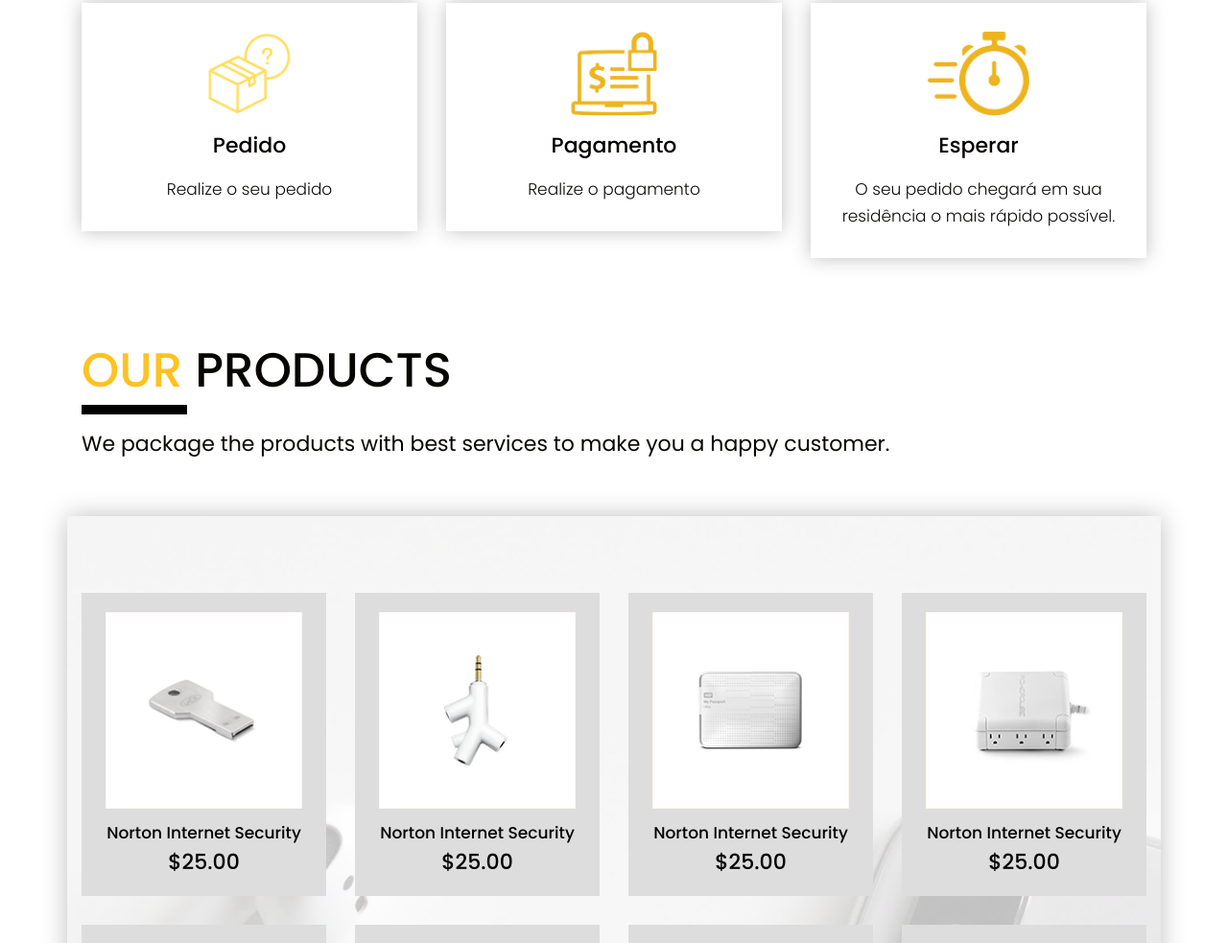
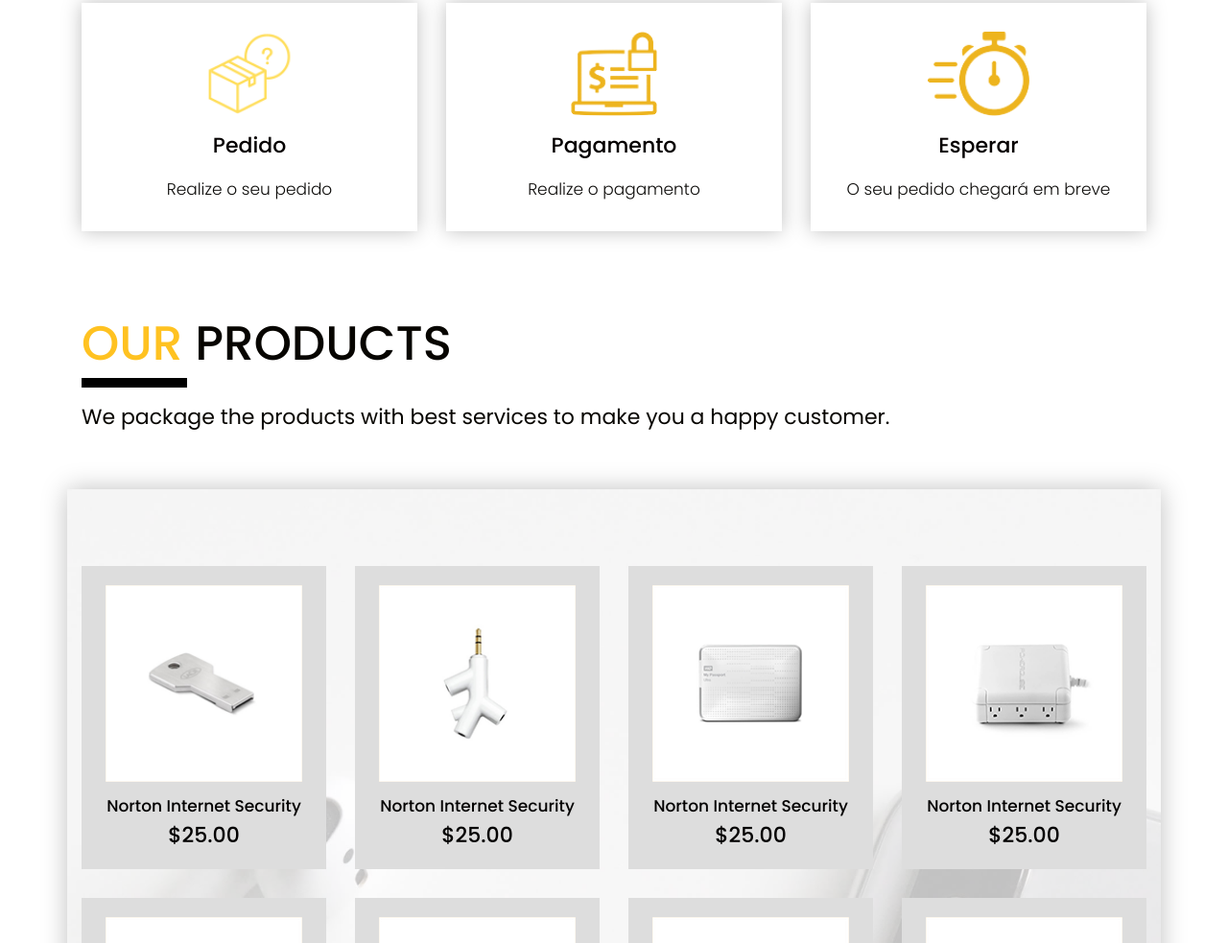
Before and after one commit to GameLineYT/storeNobreakTeam, a plain HTML site: page index.html in a window 1280 px wide. Shown: the part 1764-2747 px from the top of the page at 96% size. Drawn offline with nearby package versions, Linux system fonts and the light colour scheme.

Commit message:
Update index.html

```diff
--- a/index.html
+++ b/index.html
@@ -236,7 +236,7 @@
                   <div class="service-box">
                      <i><img src="icon/service1.png"/></i>
                      <h3>Esperar</h3>
-                     <p>O seu pedido chegará em sua residência o mais rápido possível. </p>
+                     <p>O seu pedido chegará em breve </p>
                   </div>
                </div>
                <!--<div class="col-xl-4 col-lg-4 col-md-4 col-sm-12">
```
